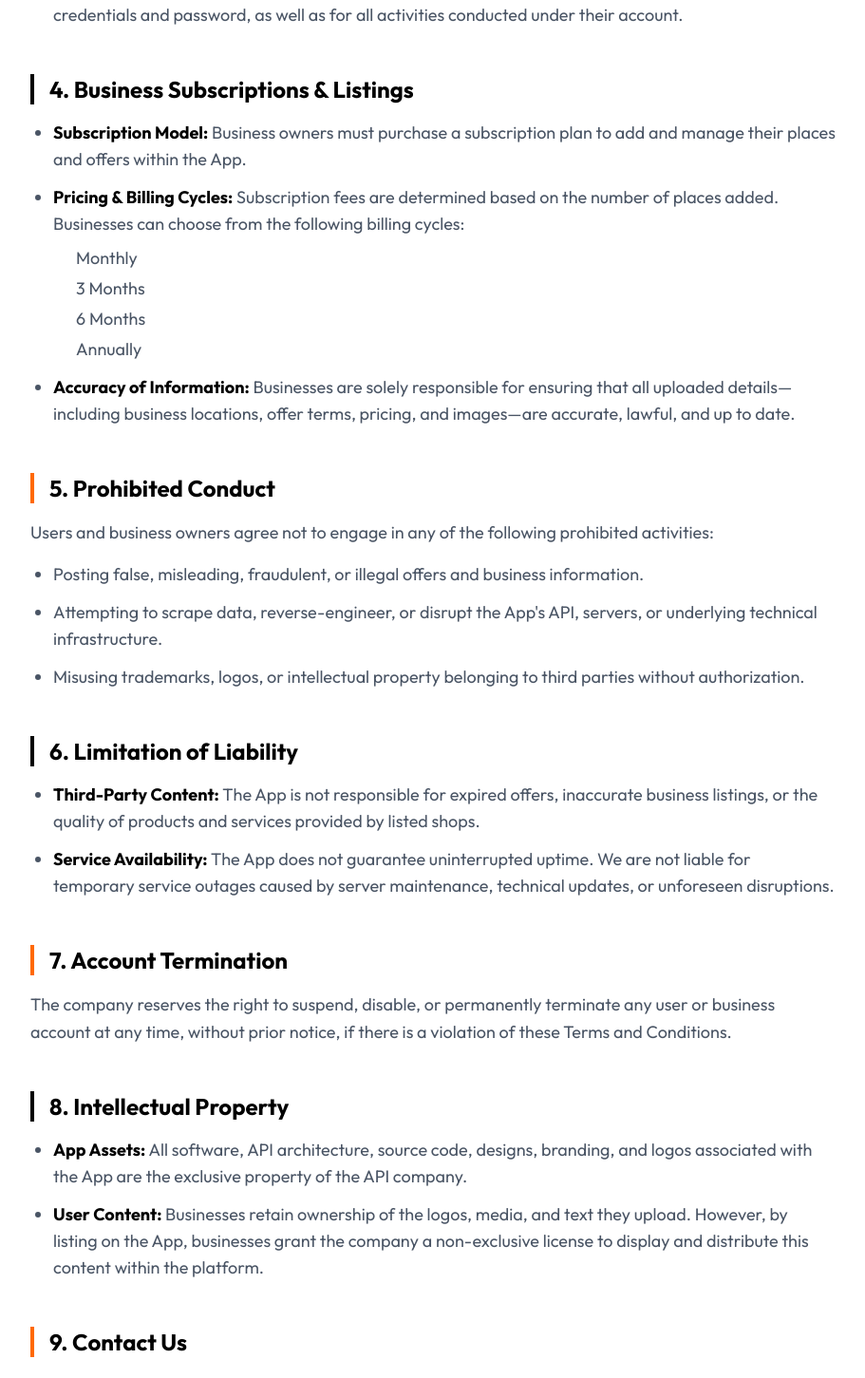
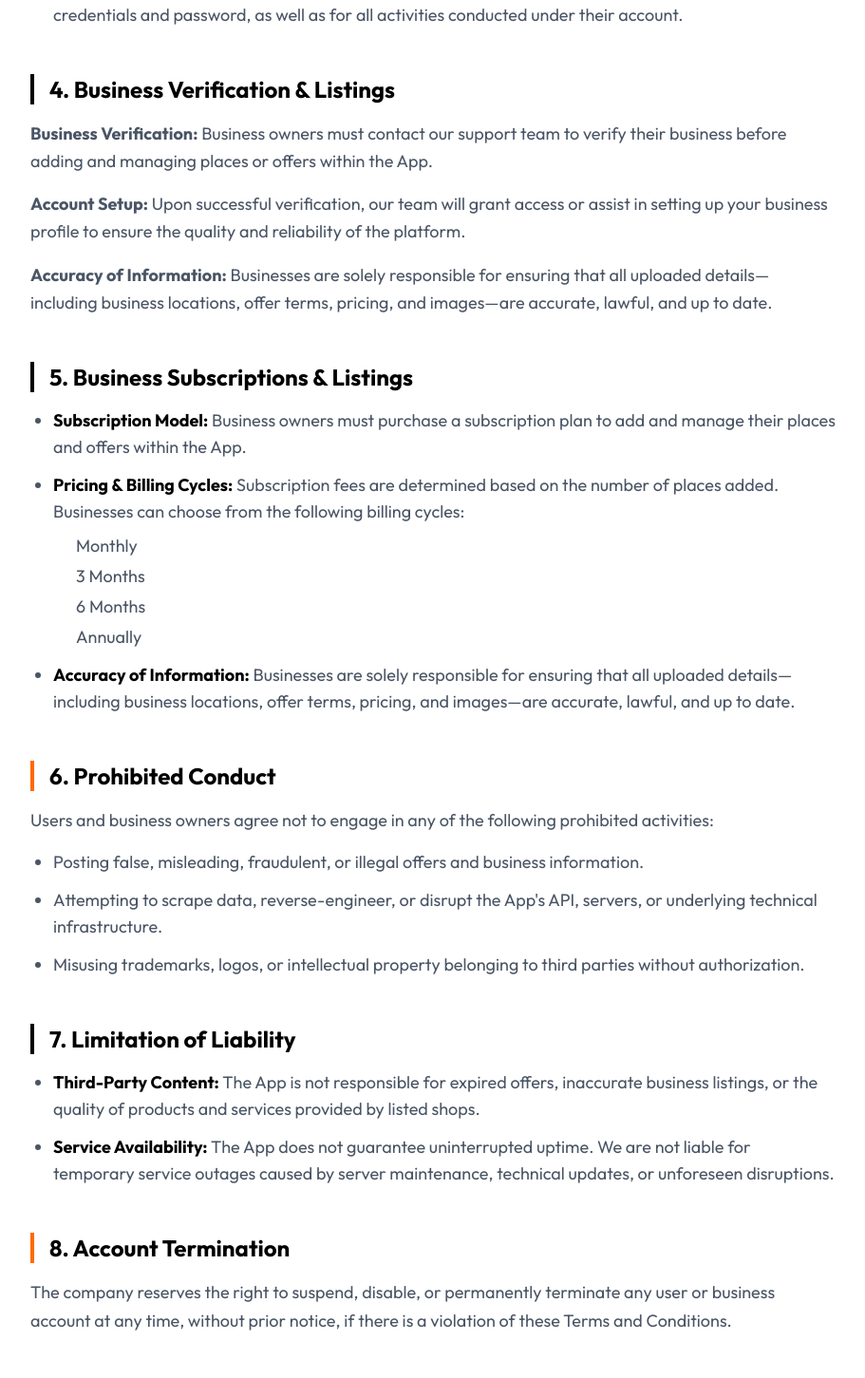
Before and after one commit to Ontocript-iT/lagamalk_web, a Next.js app: page /terms in a window 1280 px wide. Shown: the part 1270-2721 px from the top of the page at 95% size, without its empty margins (184-1095 px from the left). Built offline with nearby package versions, Linux system fonts and the light colour scheme.

Commit message:
Update page.tsx

```diff
--- a/app/terms/page.tsx
+++ b/app/terms/page.tsx
@@ -63,10 +63,27 @@ export default function TermsAndConditions() {
               </ul>
             </div>
 
+            <div>
+  <h2 className="text-2xl font-bold mb-4 border-l-4 border-black pl-4">
+    4. Business Verification & Listings
+  </h2>
+  <div className="space-y-4">
+    <p className="text-gray-600 text-lg leading-relaxed">
+      <strong>Business Verification:</strong> Business owners must contact our support team to verify their business before adding and managing places or offers within the App.
+    </p>
+    <p className="text-gray-600 text-lg leading-relaxed">
+      <strong>Account Setup:</strong> Upon successful verification, our team will grant access or assist in setting up your business profile to ensure the quality and reliability of the platform.
+    </p>
+    <p className="text-gray-600 text-lg leading-relaxed">
+      <strong>Accuracy of Information:</strong> Businesses are solely responsible for ensuring that all uploaded details—including business locations, offer terms, pricing, and images—are accurate, lawful, and up to date.
+    </p>
+  </div>
+</div>
+
             {/* Section 4 */}
             <div>
               <h2 className="text-2xl font-bold mb-4 border-l-4 border-black pl-4">
-                4. Business Subscriptions & Listings
+                5. Business Subscriptions & Listings
               </h2>
               <ul className="list-disc pl-6 space-y-3 text-gray-600 text-lg">
                 <li><strong className="text-black">Subscription Model:</strong> Business owners must purchase a subscription plan to add and manage their places and offers within the App.</li>
@@ -86,7 +103,7 @@ export default function TermsAndConditions() {
             {/* Section 5 */}
             <div>
               <h2 className="text-2xl font-bold mb-4 border-l-4 border-orange-500 pl-4">
-                5. Prohibited Conduct
+                6. Prohibited Conduct
               </h2>
               <p className="text-gray-600 text-lg leading-relaxed mb-4">
                 Users and business owners agree not to engage in any of the following prohibited activities:
@@ -101,7 +118,7 @@ export default function TermsAndConditions() {
             {/* Section 6 */}
             <div>
               <h2 className="text-2xl font-bold mb-4 border-l-4 border-black pl-4">
-                6. Limitation of Liability
+                7. Limitation of Liability
               </h2>
               <ul className="list-disc pl-6 space-y-3 text-gray-600 text-lg">
                 <li><strong className="text-black">Third-Party Content:</strong> The App is not responsible for expired offers, inaccurate business listings, or the quality of products and services provided by listed shops.</li>
@@ -112,7 +129,7 @@ export default function TermsAndConditions() {
             {/* Section 7 */}
             <div>
               <h2 className="text-2xl font-bold mb-4 border-l-4 border-orange-500 pl-4">
-                7. Account Termination
+                8. Account Termination
               </h2>
               <p className="text-gray-600 text-lg leading-relaxed">
                 The company reserves the right to suspend, disable, or permanently terminate any user or business account at any time, without prior notice, if there is a violation of these Terms and Conditions.
@@ -122,7 +139,7 @@ export default function TermsAndConditions() {
             {/* Section 8 */}
             <div>
               <h2 className="text-2xl font-bold mb-4 border-l-4 border-black pl-4">
-                8. Intellectual Property
+                9. Intellectual Property
               </h2>
               <ul className="list-disc pl-6 space-y-3 text-gray-600 text-lg">
                 <li><strong className="text-black">App Assets:</strong> All software, API architecture, source code, designs, branding, and logos associated with the App are the exclusive property of the API company.</li>
@@ -130,10 +147,10 @@ export default function TermsAndConditions() {
               </ul>
             </div>
 
-            {/* Section 9 */}
+            {/* Section 10 */}
             <div>
               <h2 className="text-2xl font-bold mb-4 border-l-4 border-orange-500 pl-4">
-                9. Contact Us
+                10. Contact Us
               </h2>
               <p className="text-gray-600 text-lg leading-relaxed mb-4">
                 If you have any questions or concerns regarding these Terms and Conditions, please contact us at:
```
